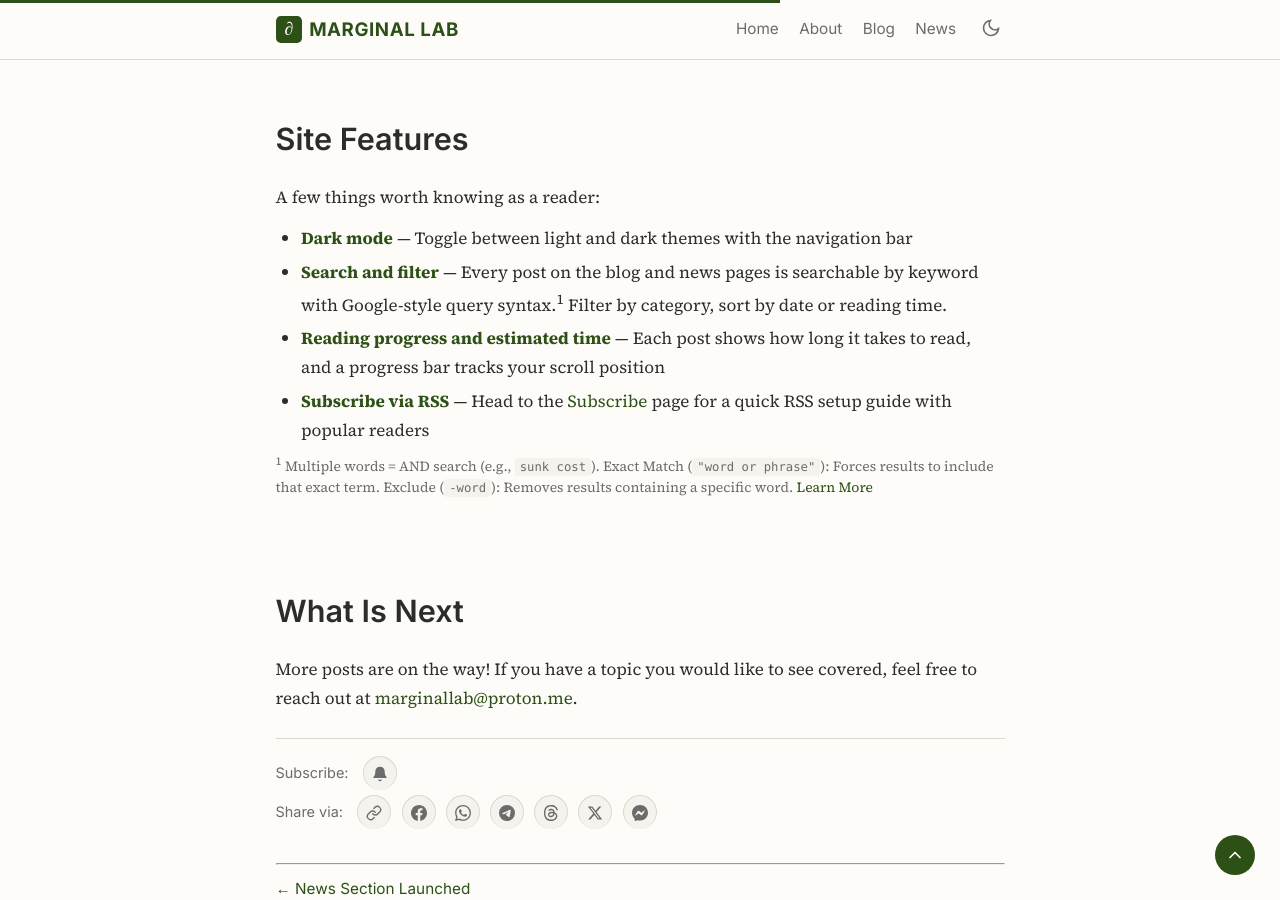
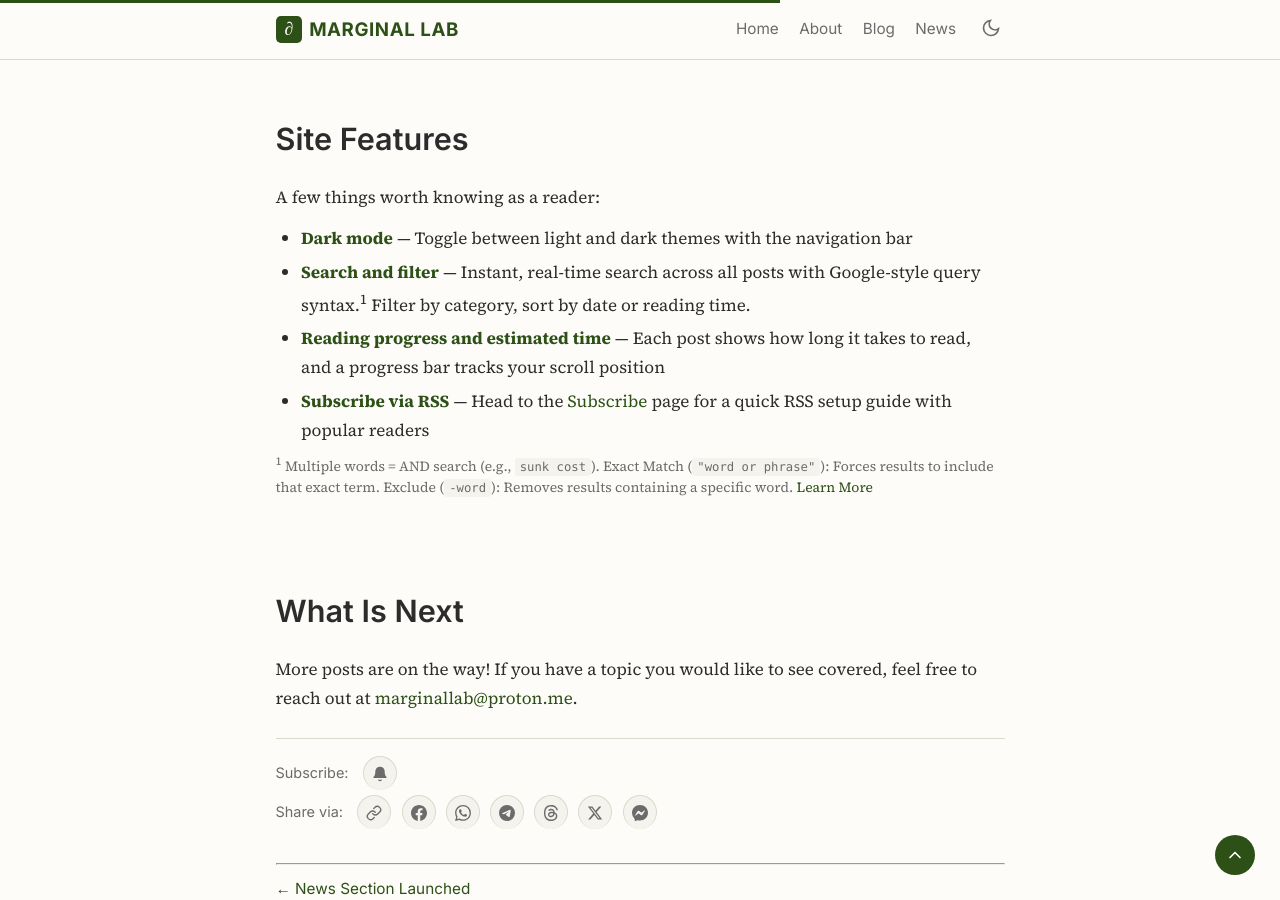
Before and after one commit to marginallabs/marginallabs.github.io, a Jekyll site: the page built from _posts/2026-04-30-Marginal-Lab-Is-Live.md, in a window 1280 px wide and 900 px high, scrolled down 873 px. Built offline with Jekyll 4.4.1, drawn with Linux system fonts in a browser that asks for light colours.

Commit message:
Update search description: instant real-time, no loading
Co-Authored-By: Claude Opus 4.7 <noreply@anthropic.com>

```diff
--- a/_posts/2026-04-30-Marginal-Lab-Is-Live.md
+++ b/_posts/2026-04-30-Marginal-Lab-Is-Live.md
@@ -34,7 +34,7 @@ Expect a mix of content across three broad areas:
 A few things worth knowing as a reader:
 
 - **Dark mode** — Toggle between light and dark themes with the navigation bar
-- **Search and filter** — Every post on the blog and news pages is searchable by keyword with Google-style query syntax.<sup>1</sup> Filter by category, sort by date or reading time.
+- **Search and filter** — Instant, real-time search across all posts with Google-style query syntax.<sup>1</sup> Filter by category, sort by date or reading time.
 - **Reading progress and estimated time** — Each post shows how long it takes to read, and a progress bar tracks your scroll position
 - **Subscribe via RSS** — Head to the [Subscribe](/subscribe/) page for a quick RSS setup guide with popular readers
 
```
